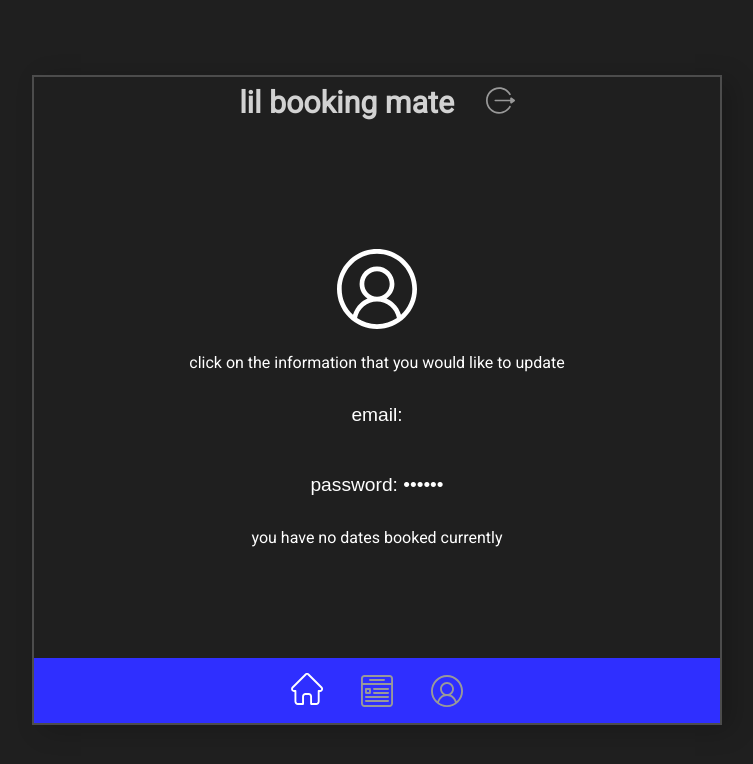
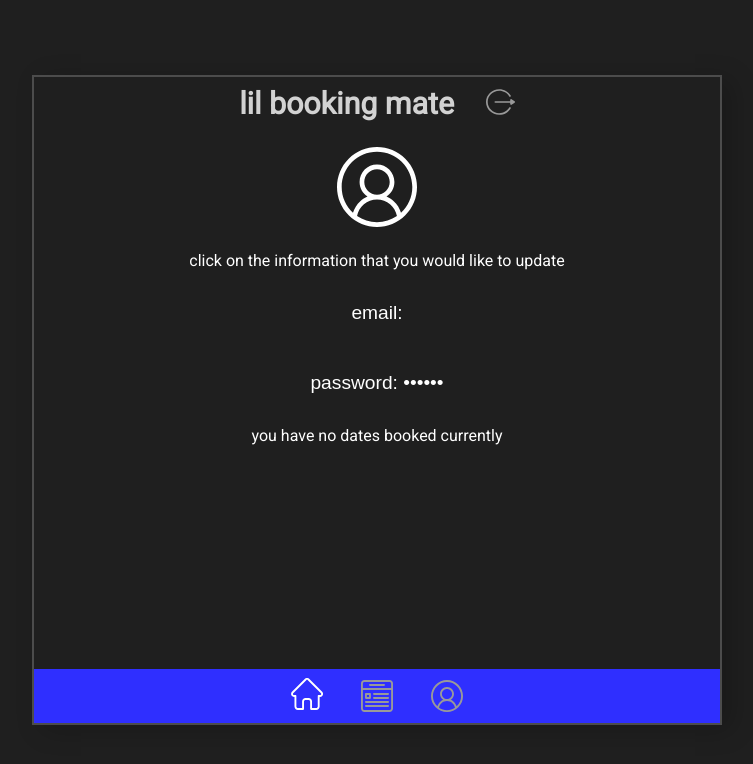
Before and after one commit to 200backflips/lil-booking-mate, a Vue app in the folder client/: page /user in a window 1280 px wide. Shown: the top 764 px of the page, without its empty margins (263-1016 px from the left). Built offline with nearby package versions, Linux system fonts and the light colour scheme.

Commit message:
clean up major css shenanigans

```diff
--- a/client/src/App.vue
+++ b/client/src/App.vue
@@ -1,8 +1,10 @@
 <template>
   <div class="App" id="app">
-    <div class="content">
+    <div class="container">
       <Header />
-      <router-view />
+      <div class="content">
+        <router-view />
+      </div>
       <Footer />
     </div>
   </div>
@@ -29,33 +31,40 @@ export default {
   padding: 0;
   box-sizing: border-box;
 }
-
 html,
 body {
+  height: 100%;
+  width: 100%;
   font-family: "Roboto", sans-serif;
-  width: 100%;
-  height: 100%;
   font-size: 100%;
   background: #1f1f1f;
+  color: #ffffff;
 }
 
 .App {
   display: flex;
   flex-direction: column;
-  flex-wrap: nowrap;
   justify-content: center;
   align-items: center;
+  height: 100%;
   width: 100%;
+}
+
+.container {
+  display: flex;
+  flex-direction: column;
   height: 100%;
-  color: #ffffff;
+  width: 100%;
 }
+
 .content {
-  width: 100%;
-  height: 100%;
+  flex: 10;
+  overflow-y: scroll;
+  -webkit-overflow-scrolling: touch;
 }
 
 @media screen and (min-width: 500px) {
-  .content {
+  .container {
     width: calc(100vw / 1.25);
     max-height: 650px;
     border: 2px solid rgba(255, 255, 255, 0.2);
@@ -63,7 +72,7 @@ body {
   }
 }
 @media screen and (min-width: 870px) {
-  .content {
+  .container {
     width: 690px;
   }
 }
--- a/client/src/components/ActiveBookings.vue
+++ b/client/src/components/ActiveBookings.vue
@@ -37,9 +37,5 @@ export default {
   display: flex;
   flex-direction: column;
   align-items: center;
-  width: 100%;
-  height: 82%;
-  overflow-y: scroll;
-  -webkit-overflow-scrolling: touch;
 }
 </style>
--- a/client/src/components/BookingForm.vue
+++ b/client/src/components/BookingForm.vue
@@ -40,14 +40,9 @@ export default {
 
 <style scoped>
 .BookingForm {
-  position: relative;
   display: flex;
   flex-direction: column;
-  justify-content: center;
   align-items: center;
-  width: 100%;
-  height: 100%;
-  overflow: auto;
   font-size: 1rem;
 }
 .BookingForm > p {
@@ -58,29 +53,4 @@ export default {
 .main-btn {
   margin-top: 1rem;
 }
-
-.modal {
-  visibility: hidden;
-  opacity: 0;
-  position: absolute;
-  top: 30%;
-  padding: 1rem;
-  background: #3c3c3c;
-  border-radius: 10px;
-  box-shadow: 12px 7px 20px rgba(0, 0, 0, 0.2);
-  transition: ease-in 1.5s;
-}
-.modal > h4 {
-  padding-bottom: 1rem;
-  text-align: center;
-}
-.modal > p {
-  padding: 0.3rem;
-}
-
-.show {
-  visibility: visible;
-  opacity: 1;
-  transition: ease-in 200ms;
-}
 </style>
--- a/client/src/components/DatePicker.vue
+++ b/client/src/components/DatePicker.vue
@@ -12,9 +12,6 @@
 
 <script>
 import datepicker from "vuejs-datepicker";
-// import moment from "moment";
-// import "moment/locale/sv";
-// import { sv } from "vuejs-datepicker/dist/locale";
 import { mapGetters, mapActions } from "vuex";
 
 export default {
@@ -32,7 +29,6 @@ export default {
   data() {
     return {
       date: new Date(),
-      // sv: sv,
       openDate: new Date(),
       highlighted: { from: "", to: "" },
       disabledDates: { ranges: [] }
--- a/client/src/components/Footer.vue
+++ b/client/src/components/Footer.vue
@@ -30,11 +30,11 @@ export default {
 
 <style scoped>
 .Footer {
+  flex: 1;
   display: flex;
   justify-content: center;
   align-items: center;
   background: #2f2fff;
-  height: 10%;
 }
 
 img {
--- a/client/src/components/Header.vue
+++ b/client/src/components/Header.vue
@@ -26,12 +26,12 @@ export default {
 
 <style scoped>
 .Header {
+  flex: 1;
   display: flex;
   flex-direction: row;
   justify-content: center;
   align-items: center;
   width: 100%;
-  height: 8%;
   color: rgba(255, 255, 255, 0.8);
 }
 .Header > h1 {
--- a/client/src/components/Home.vue
+++ b/client/src/components/Home.vue
@@ -20,8 +20,11 @@ export default {
 };
 </script>
 
-<style scoped>
+<style>
 .Home {
-  height: 82%;
+  display: flex;
+  flex-direction: column;
+  justify-content: center;
+  height: 100%;
 }
 </style>
--- a/client/src/components/Login.vue
+++ b/client/src/components/Login.vue
@@ -31,10 +31,7 @@ export default {
 .Login {
   display: flex;
   flex-direction: column;
-  justify-content: center;
   align-items: center;
-  width: 100%;
-  height: 100%;
 }
 
 .error-message {
--- a/client/src/components/User.vue
+++ b/client/src/components/User.vue
@@ -63,17 +63,13 @@ export default {
 .User {
   display: flex;
   flex-direction: column;
-  justify-content: center;
   align-items: center;
-  height: 82%;
-  overflow-y: scroll;
-  -webkit-overflow-scrolling: touch;
 }
 .User > p {
+  width: 90%;
   margin: 0.5rem;
   text-align: center;
   font-size: 1rem;
-  /* width: 82%; */
 }
 .User > a {
   padding: 0.5rem;
--- a/client/src/elements/Booking.vue
+++ b/client/src/elements/Booking.vue
@@ -30,8 +30,7 @@ export default {
   display: flex;
   flex-direction: column;
   align-items: center;
-  width: 80%;
-  height: 100%;
+  width: 85%;
   margin: 0.5rem;
   padding: 0.7rem;
   background: #2b2b2b;
--- a/client/src/elements/Modal.vue
+++ b/client/src/elements/Modal.vue
@@ -41,7 +41,6 @@ export default {
   visibility: hidden;
   position: absolute;
   top: 20%;
-  /* max-width: 85%; */
   opacity: 0;
   padding: 1rem;
   background: #3c3c3c;
```
